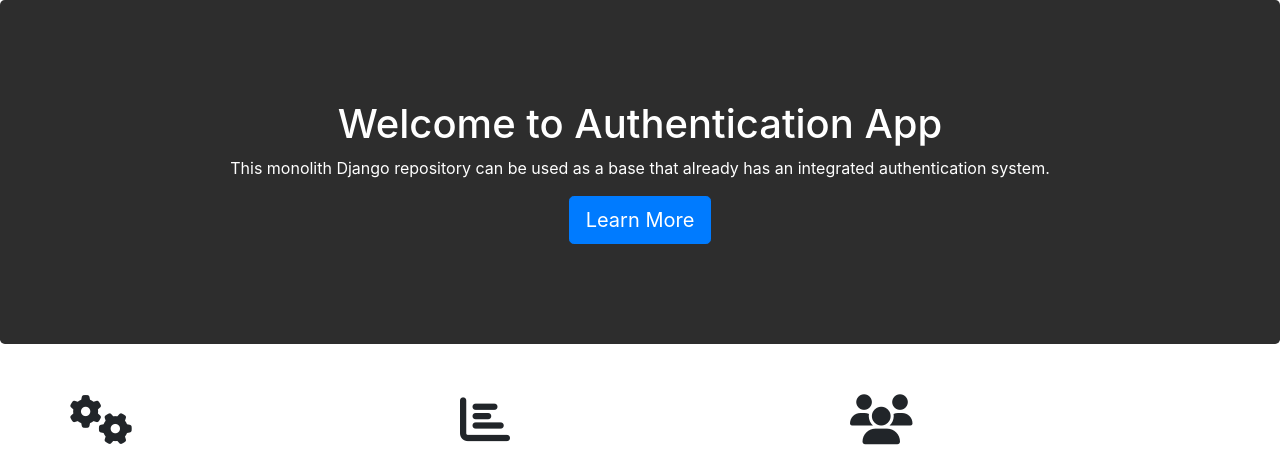
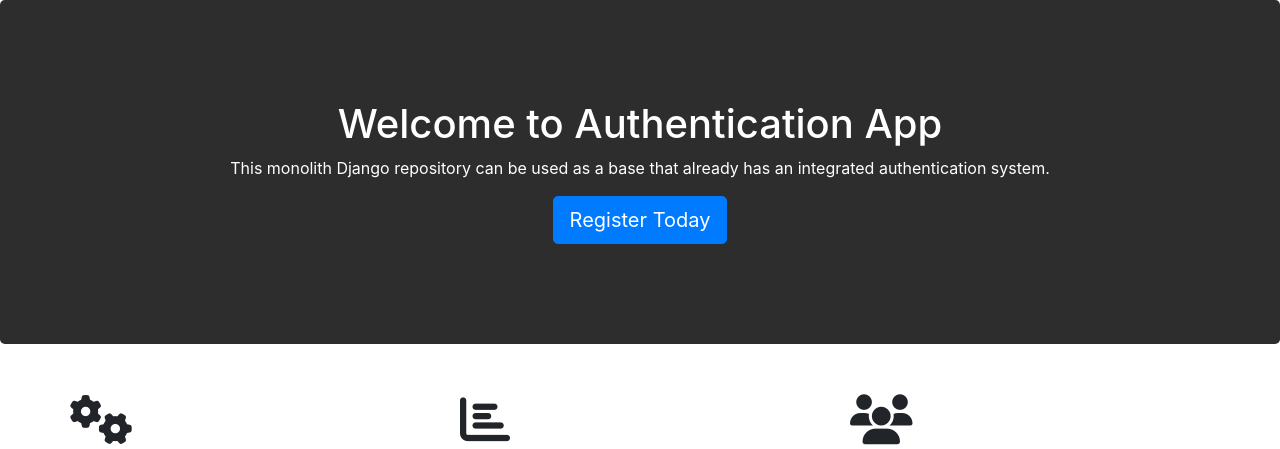
Before and after one commit to eygul/authenticate, a Django app: page / in a window 1280 px wide. Shown: the part 56-505 px from the top of the page. Run offline with Django 5.2, Linux system fonts and the light colour scheme; some libraries are stand-ins or nearby versions.

Commit message:
add register button

```diff
--- a/user/templates/user/home.html
+++ b/user/templates/user/home.html
@@ -4,7 +4,7 @@
 <div class="jumbotron">
     <h1>Welcome to Authentication App</h1>
     <p>This monolith Django repository can be used as a base that already has an integrated authentication system.</p>
-    <a href="#" class="btn btn-primary btn-lg">Learn More</a>
+    <a href="{% url 'register' %}" class="btn btn-primary btn-lg">Register Today</a>
 </div>
 
 <div class="container features">
```
